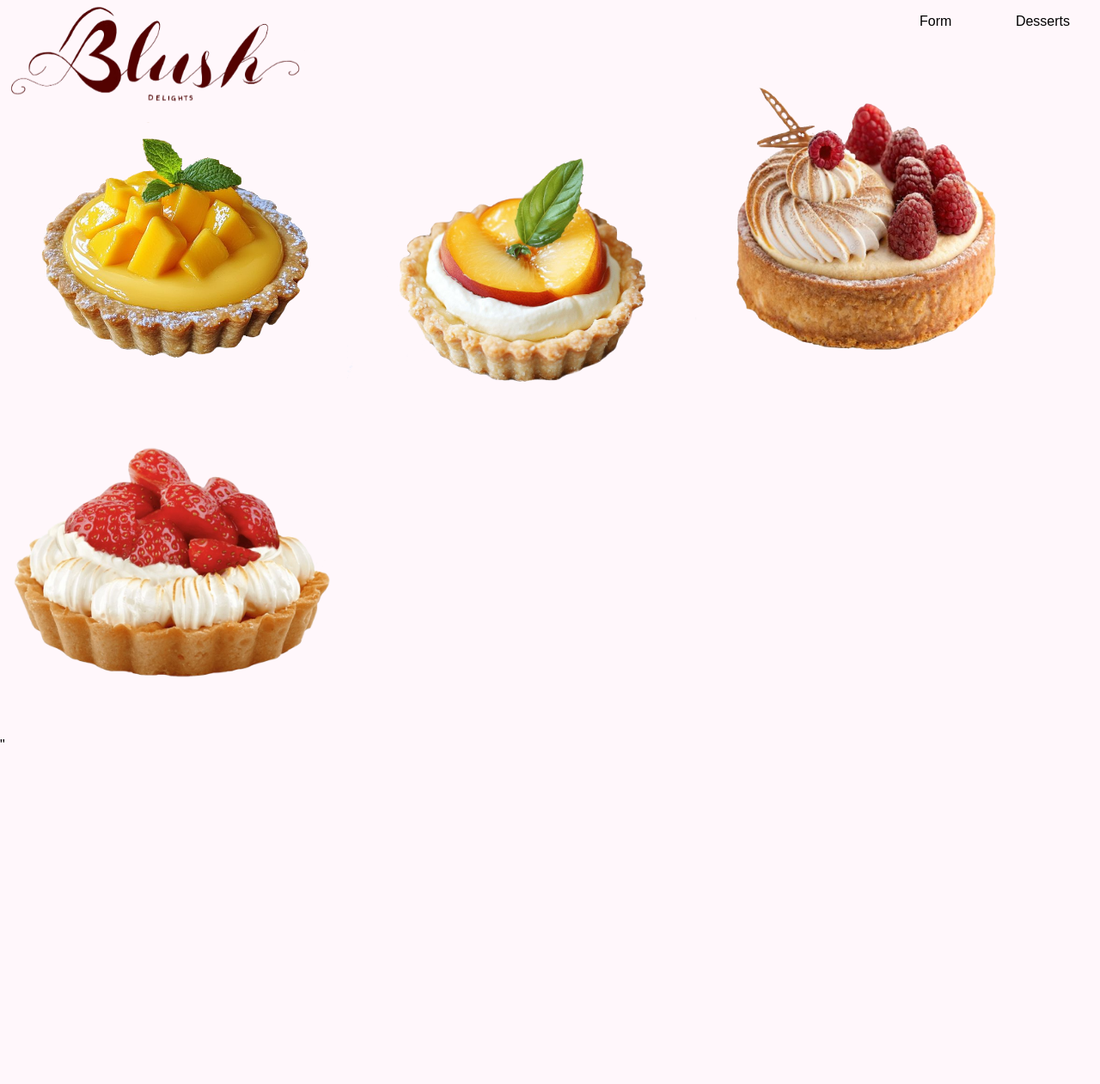
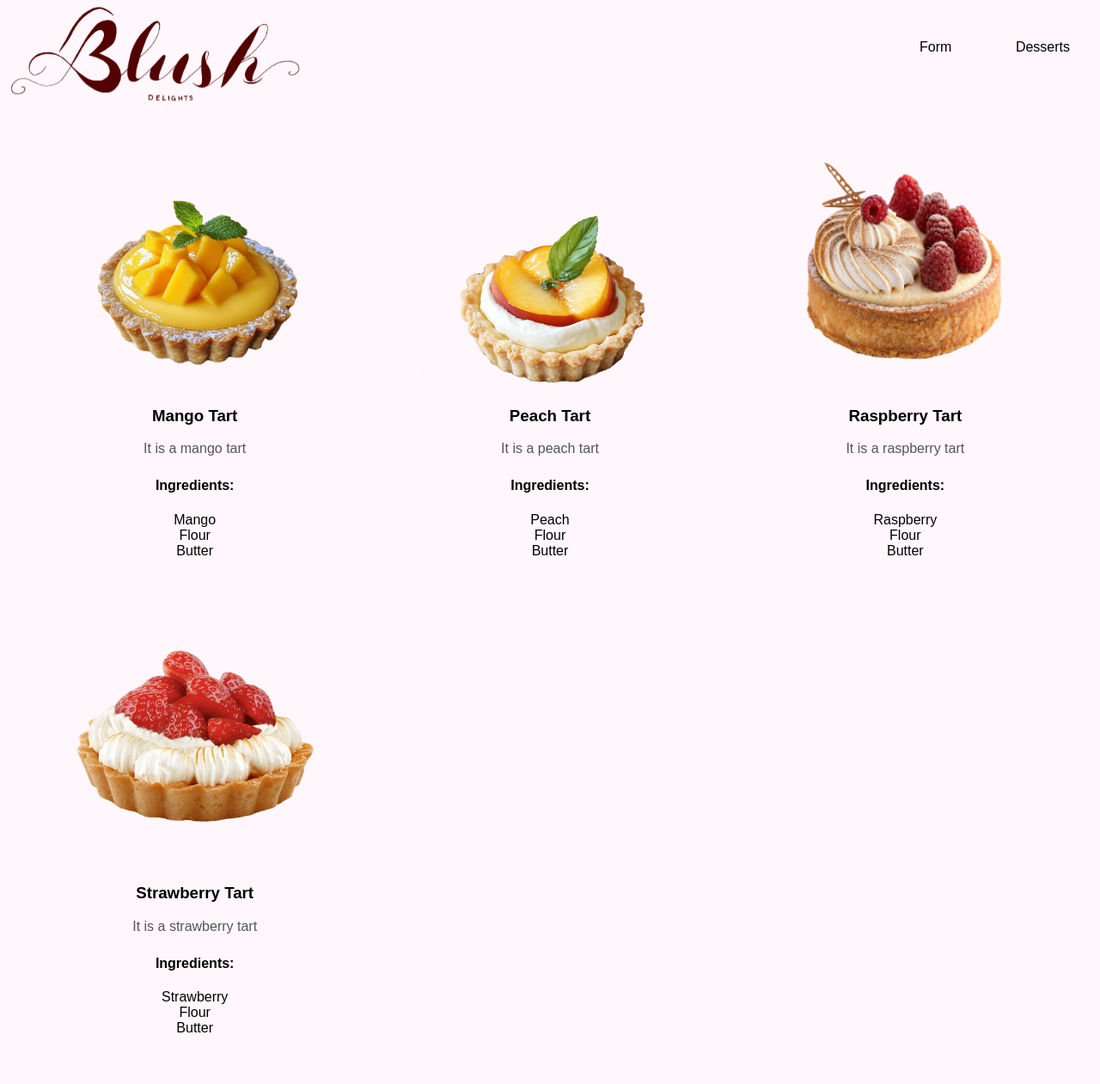
Before and after one commit to AmnesiaExe/BlushDelights, a Flask app: page /tarts in a window 1280 px wide. Shown: the whole page at 86% size. Before the commit the page ends 864 px from the top, so only its background shows below. Run offline with Flask 3, Linux system fonts and the light colour scheme.

Commit message:
Added descriptions to tarts

```diff
--- a/static/style.css
+++ b/static/style.css
@@ -4,6 +4,7 @@ body {
     margin: 0;
     padding: 0;
 }
+/*LOGO STUFF*/
 
 .logo {
     width: 400px;
@@ -18,13 +19,36 @@ body {
     height: auto;
     position: center;
 }
-
-.tartimg {
-    width: 400px;
-    height: auto;
-    position: center;
+/* DESSERTS CODE */
+.dessert {
+    display: grid;
+    grid-template-columns: repeat(3, 1fr);
+    gap: 40px;
+    padding: 40px;
 }
 
+.card {
+    text-align: center;
+}
+
+.card ul {
+    list-style: none;
+    padding-left: 0;
+}
+
+/* TART CODE */
+.tartimg {
+    width: 100%;
+    max-width: 300px;
+    height: auto;
+}
+
+/* CAKE CODE */
+.cakeimg {
+    width: 400px;
+}
+
+/* FORM CODE */
 .container {
     width: 60%;
     max-width: 700px;
@@ -94,19 +118,19 @@ button:hover {
     background-color: #b85770;
 }
 
-/*Navigation Bar Code*/
-.navbar{
+/*NAVIGATION Bar Code*/
+.navBar{
 	margin: 30px auto;
 	display: flex;
 	align-items: center;
 }
 
-ul{
+.navBar ul{
     flex: 1;
     text-align: right;
 }
 
-ul li{
+.navBar ul li{
 	display: inline-block;
 	list-style: none;
 	margin: 0 25px;
--- a/templates/desserts/tarts.html
+++ b/templates/desserts/tarts.html
@@ -20,13 +20,51 @@
         </ul>
     </div>
 
-    <div class = "row">
-        <div class = "column">
+    <div class = "dessert">
+        <div class = "card">
             <img class = "tartimg" src="{{ url_for('static', filename='mangotart.png') }}" alt="mango">
+            <h3>Mango Tart</h3>
+            <p>It is a mango tart</p>
+            <h4>Ingredients:</h4>
+            <ul>
+                <li>Mango</li>
+                <li>Flour</li>
+                <li>Butter</li>
+            </ul>
+        </div>
+        <div class = "card">
             <img class = "tartimg" src="{{ url_for('static', filename='peachtart.png') }}" alt="peach">
+            <h3>Peach Tart</h3>
+            <p>It is a peach tart</p>
+            <h4>Ingredients:</h4>
+            <ul>
+                <li>Peach</li>
+                <li>Flour</li>
+                <li>Butter</li>
+                </ul>
+        </div>
+        <div class = "card">
             <img class = "tartimg" src="{{ url_for('static', filename='raspberrytart.png') }}" alt="raspberry">
+            <h3>Raspberry Tart</h3>
+            <p>It is a raspberry tart</p>
+            <h4>Ingredients:</h4>
+            <ul>
+                <li>Raspberry</li>
+                <li>Flour</li>
+                <li>Butter</li>
+            </ul>
+        </div>
+        <div class = "card">
             <img class = "tartimg" src="{{ url_for('static', filename='strawberrytart.png') }}" alt="strawberry">
-        </div>"
+            <h3>Strawberry Tart</h3>
+            <p>It is a strawberry tart</p>
+            <h4>Ingredients:</h4>
+            <ul>
+                <li>Strawberry</li>
+                <li>Flour</li>
+                <li>Butter</li>
+            </ul>
+        </div>
     </div>
     </div>
 </body>
```
Also changed, not shown: templates/desserts/cakes.html (+8 -0 lines).
